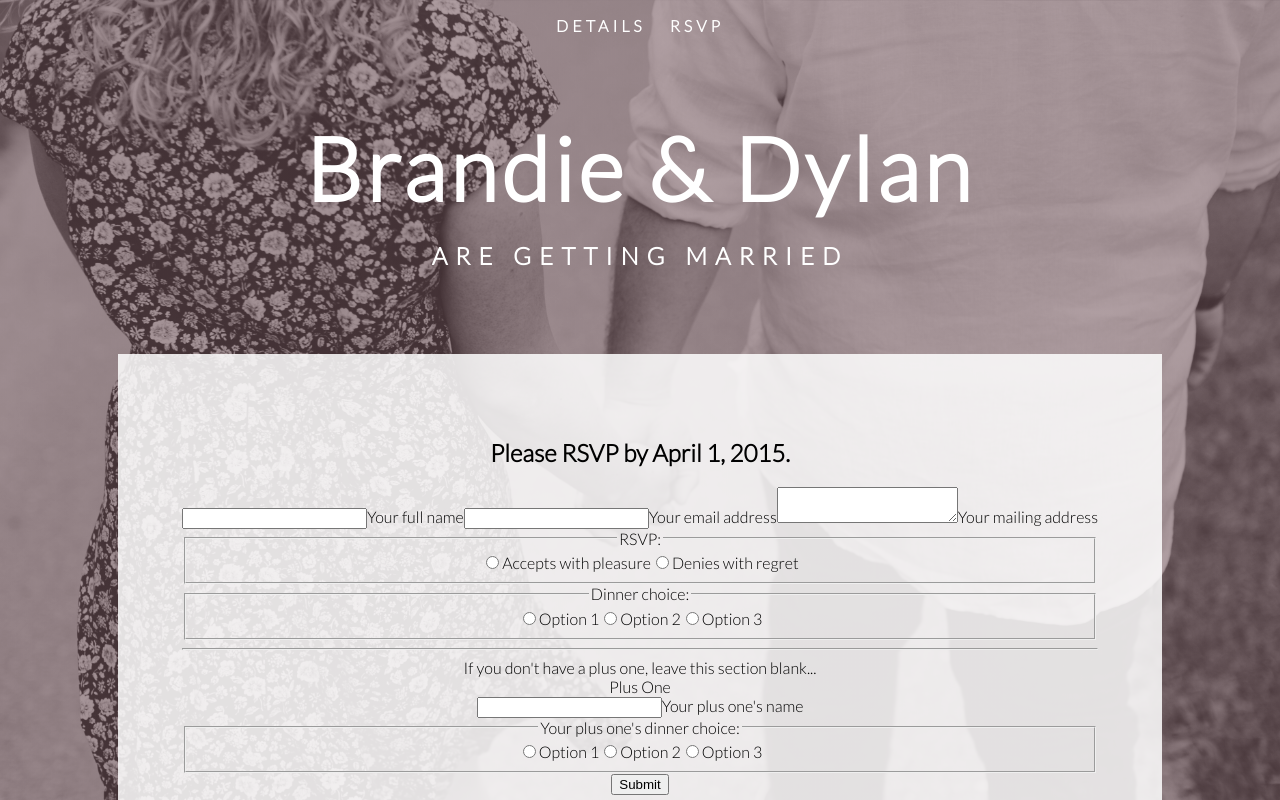
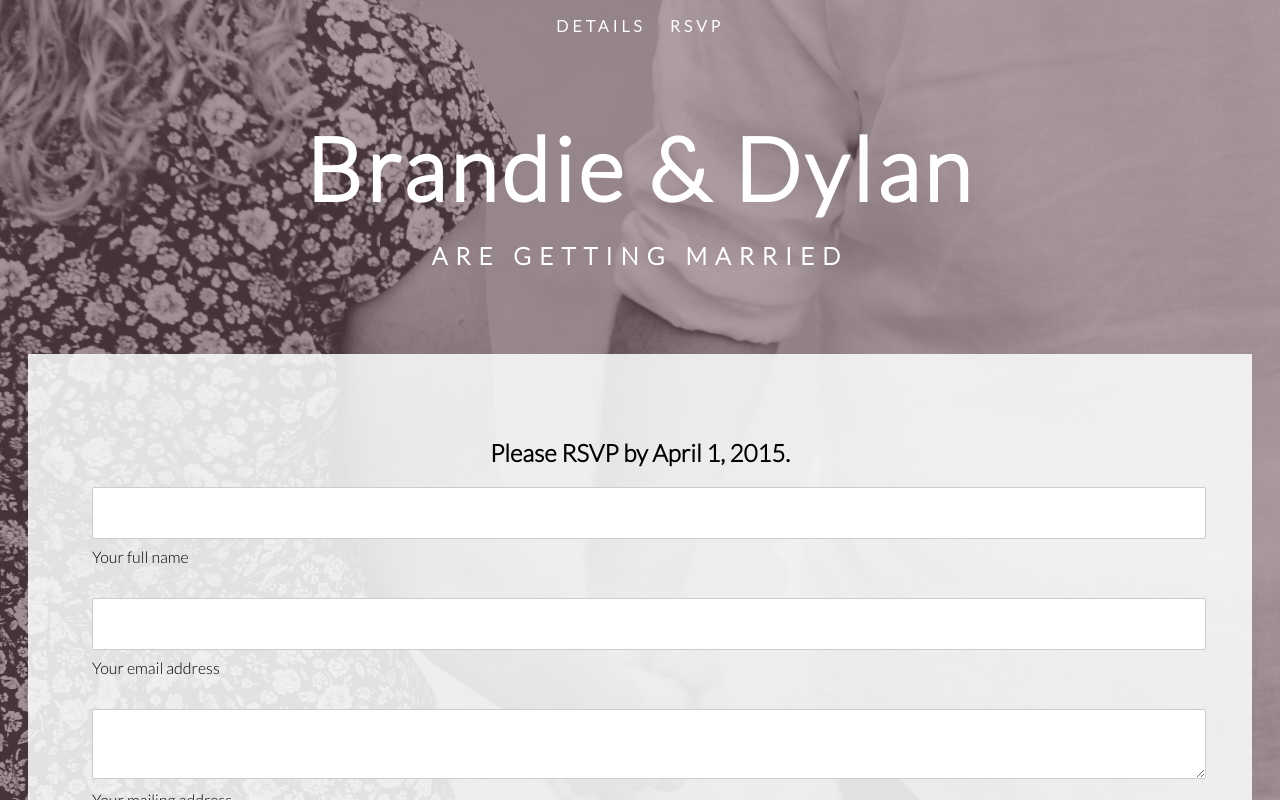
Before and after one commit to ksykes/bd-wedding, a React (Create React App) app: page /rsvp in a window 1280 px wide. Shown: the top 800 px of the page. Built offline with nearby package versions, Linux system fonts and the light colour scheme.

Commit message:
form styling

```diff
--- a/src/App.css
+++ b/src/App.css
@@ -89,8 +89,73 @@ section {
     text-align: center;
 }
 
-section.rsvp {
-    background-color: transparent;
+section.rsvpForm form {
+    text-align: left;
+}
+
+section.rsvpForm form input,
+section.rsvpForm form textarea {
+    width: 100%;
+    padding: 1rem 0.5rem;
+    margin: 2rem 0 0.5rem 0;
+    border: 1px solid #ccc;
+    border-radius: 2px;
+    font-size: 1rem;
+}
+
+section.rsvpForm form input:focus {
+    background: #fff;
+    outline: none;
+    transition: background 0.1s ease-in;
+}
+
+section.rsvpForm form input[name='name'],
+section.rsvpForm form input[name='plusOneName'] {
+    margin-top: 0;
+}
+
+section.rsvpForm form fieldset {
+    border: none;
+    margin: 2rem 0 0 0;
+    padding: 0;
+}
+
+section.rsvpForm form input[type='radio'] {
+    width: auto;
+    margin: 0.5rem 0.5rem 0 0;
+}
+
+section.rsvpForm form label {
+    margin-right: 1rem;
+}
+
+section.rsvpForm form hr {
+    border: 0;
+    height: 1px;
+    background-image: linear-gradient(to right, rgba(0, 0, 0, 0), rgba(0, 0, 0, 0.75), rgba(0, 0, 0, 0));
+    margin: 1.5rem 0;
+}
+
+section.rsvpForm form p {
+    text-align: center;
+    font-style: italic;
+    margin-bottom: 1.5rem;
+}
+
+section.rsvpForm form button {
+    display: block;
+    width: auto;
+    height: auto;
+    padding: 1em 2.5em;
+    border-width: 0;
+    text-align: center;
+    cursor: pointer;
+    outline: none;
+    font-family: 'Lato', sans-serif;
+    font-size: 1rem;
+    color: #fff;
+    background-color: rgb(108, 70, 78);
+    margin: 0 auto;
 }
 
 section p {
@@ -99,10 +164,6 @@ section p {
 
 section.save {
     color: white;
-}
-
-section.details iframe {
-    margin-top: 2rem;
 }
 
 footer {
--- a/src/components/RSVP.js
+++ b/src/components/RSVP.js
@@ -46,49 +46,48 @@ class RSVP extends Component {
                     </label>
                     <fieldset>
                         <legend>RSVP:</legend>
-                        <label htmlFor="yes">
-                            <input type="radio" id="yes" name="rsvp" value="Yes" onChange={this.handleChange} />
+                        <label htmlFor="RSVPyes">
+                            <input type="radio" id="RSVPyes" name="rsvp" value="Yes" onChange={this.handleChange} />
                             Accepts with pleasure
                         </label>
-                        <label htmlFor="no">
-                            <input type="radio" id="no" name="rsvp" value="No" onChange={this.handleChange} />
+                        <label htmlFor="RSVPno">
+                            <input type="radio" id="RSVPno" name="rsvp" value="No" onChange={this.handleChange} />
                             Denies with regret
                         </label>
                     </fieldset>
                     <fieldset>
                         <legend>Dinner choice:</legend>
-                        <label htmlFor="one">
-                            <input type="radio" id="one" name="dinner" value="Option 1" onChange={this.handleChange} />
+                        <label htmlFor="dinnerOne">
+                            <input type="radio" id="dinnerOne" name="dinner" value="Option 1" onChange={this.handleChange} />
                             Option 1
                         </label>
-                        <label htmlFor="two">
-                            <input type="radio" id="two" name="dinner" value="Option 2" onChange={this.handleChange} />
+                        <label htmlFor="dinnerTwo">
+                            <input type="radio" id="dinnerTwo" name="dinner" value="Option 2" onChange={this.handleChange} />
                             Option 2
                         </label>
-                        <label htmlFor="three">
-                            <input type="radio" id="three" name="dinner" value="Option 3" onChange={this.handleChange} />
+                        <label htmlFor="dinnerThree">
+                            <input type="radio" id="dinnerThree" name="dinner" value="Option 3" onChange={this.handleChange} />
                             Option 3
                         </label>
                     </fieldset>
                     <hr/>
                     <p>If you don't have a plus one, leave this section blank...</p>
-                    <legend>Plus One</legend>
                     <label htmlFor="plusOneName">
                         <input type="text" name="plusOneName" value={plusOneName} onChange={this.handleChange} />
                         Your plus one's name
                     </label>
                     <fieldset>
                         <legend>Your plus one's dinner choice:</legend>
-                        <label htmlFor="one">
-                            <input type="radio" id="one" name="plusOneDinner" value="Option 1" onChange={this.handleChange} />
+                        <label htmlFor="plusOne">
+                            <input type="radio" id="plusOne" name="plusOneDinner" value="Option 1" onChange={this.handleChange} />
                             Option 1
                         </label>
-                        <label htmlFor="two">
-                            <input type="radio" id="two" name="plusOneDinner" value="Option 2" onChange={this.handleChange} />
+                        <label htmlFor="plusTwo">
+                            <input type="radio" id="plusTwo" name="plusOneDinner" value="Option 2" onChange={this.handleChange} />
                             Option 2
                         </label>
-                        <label htmlFor="three">
-                            <input type="radio" id="three" name="plusOneDinner" value="Option 3" onChange={this.handleChange} />
+                        <label htmlFor="plusThree">
+                            <input type="radio" id="plusThree" name="plusOneDinner" value="Option 3" onChange={this.handleChange} />
                             Option 3
                         </label>
                     </fieldset>
```
